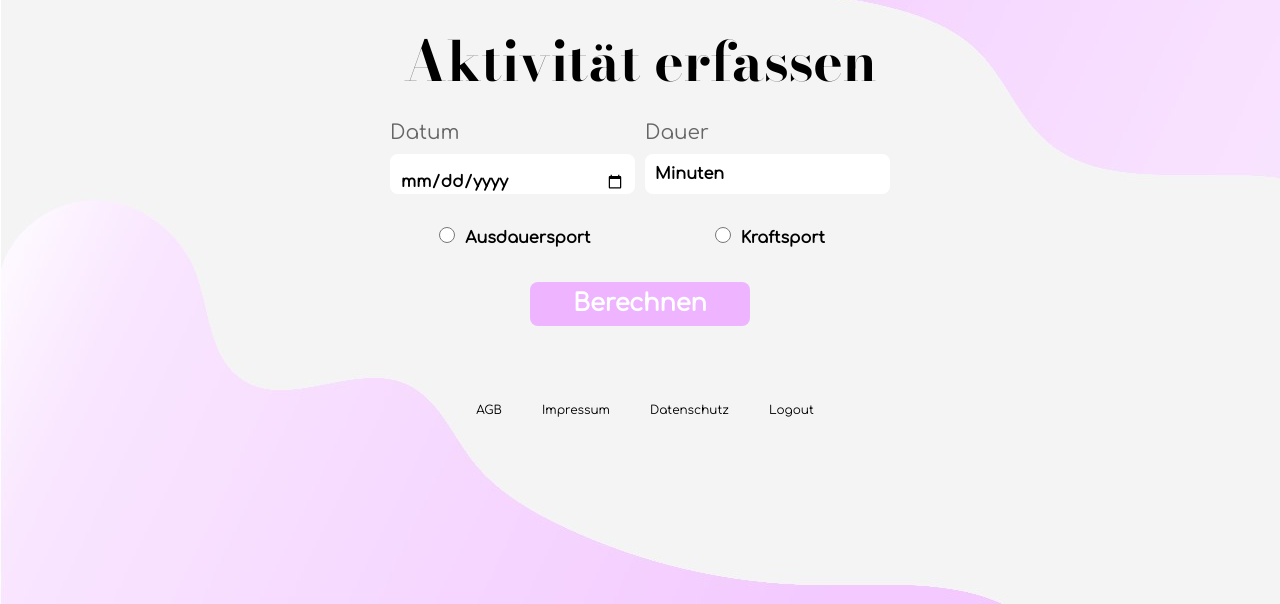
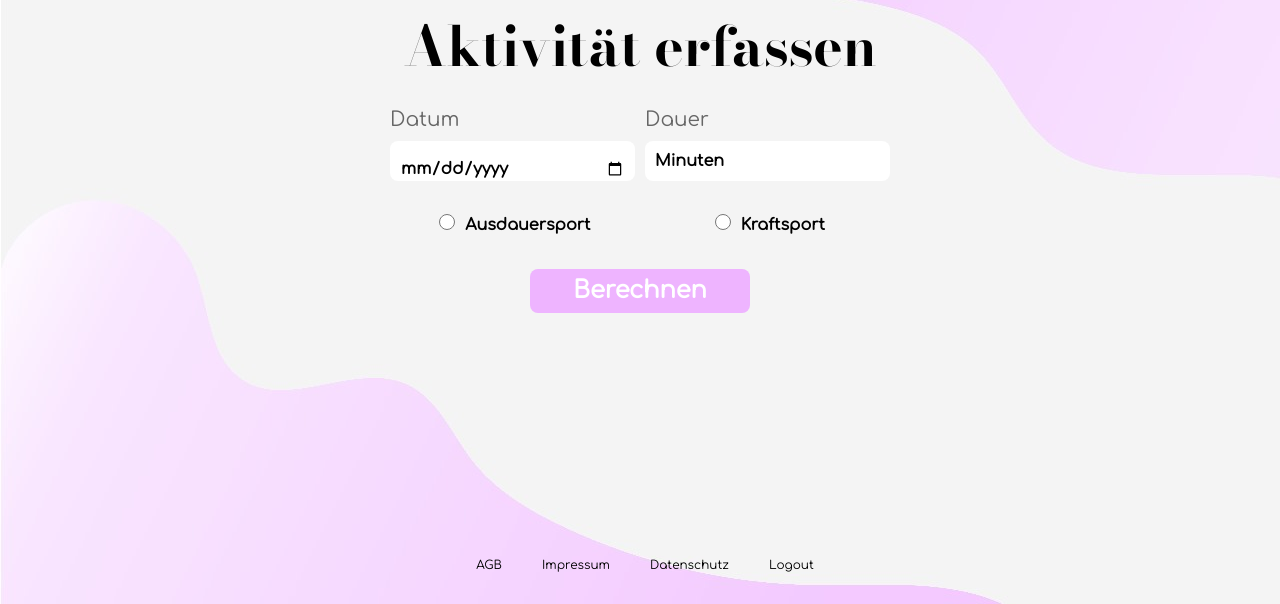
Before and after one commit to dshamilja/PramienPro, a plain HTML site: page pages/berechner.html in a window 1280 px wide. Shown: the part 196-800 px from the top of the page. Drawn offline with nearby package versions, Linux system fonts and the light colour scheme.

Commit message:
Kleine Änderungen

```diff
--- a/css/berechner.css
+++ b/css/berechner.css
@@ -54,9 +54,10 @@ header {
 
 /* Stil für die Titelzeile */
 .title {
-    line-height: 60px;
+  word-wrap: break-word;
   text-align: center;
-    margin-bottom: 20px;
+  margin-bottom: 10px;
+  margin-top: 10px;
   grid-column: span 2;
   font-family: Bodoni Moda;
   font-weight: 700;
@@ -178,14 +179,15 @@ input[type="number"] {
     color: #666666
   }
 
- /* Stil für den Footer */
   footer {
+    position: absolute;
+    bottom: 0;
+    width: 100%;
     display: flex;
-  justify-content: center; /* Zentriert den Text horizontal */
-  align-items: center; /* Zentriert den Text vertikal */
-  margin: 0; /* Entferne den äußeren Margin des Footers */
-  padding: 0; /* Entferne den äußeren Padding des Footers */
-  bottom: 0;
+    justify-content: center;
+    align-items: center;
+    background-color: transparent; /* You can adjust the background color if needed */
+    padding: 0; /* You can add padding to the footer as needed */
   }
 
 .footerdiv{
```
Lines whose indentation alone changed are shown as unchanged.
